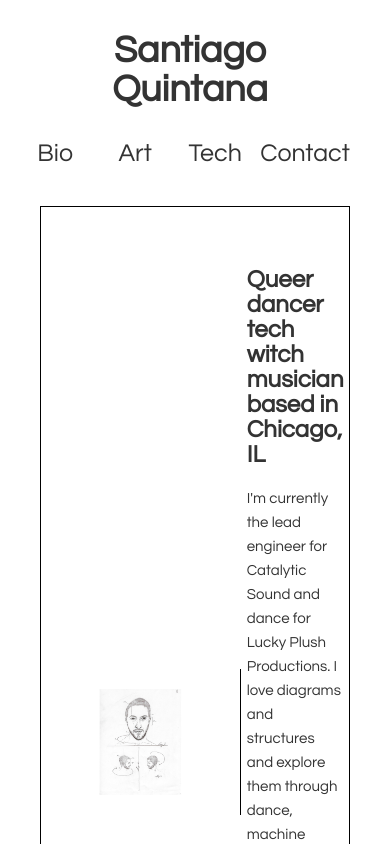
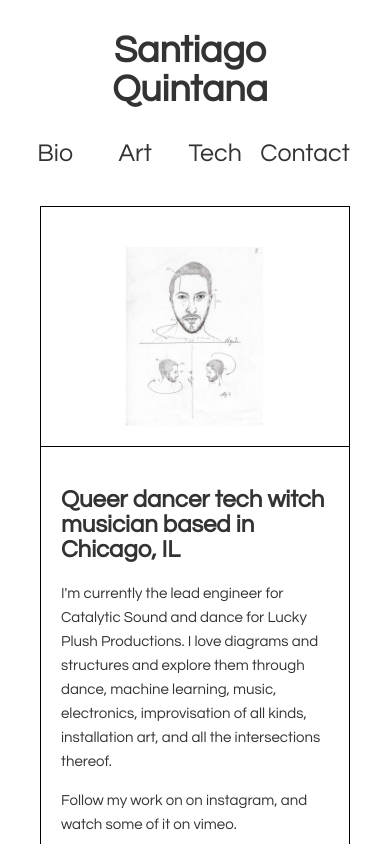
Before and after one commit to san3091/new-portfolio, a Svelte app: page / in a window 390 px wide. Shown: the top 844 px of the page. Built offline with nearby package versions, Linux system fonts and the light colour scheme.

Commit message:
mobilize works

```diff
--- a/src/App.svelte
+++ b/src/App.svelte
@@ -85,11 +85,12 @@
 
   @media only screen and (max-width: 1000px) {
     main {
-      flex-direction: column;
+      display: block;
     }
 
     .content {
       width: auto;
+      height: 100%;
     }
   }
 
--- a/src/components/Work.svelte
+++ b/src/components/Work.svelte
@@ -75,4 +75,23 @@
     margin: auto;
     padding: 20px;
   }
+
+  @media only screen and (max-width: 1000px) {
+    .work {
+      flex-direction: column;
+    }
+
+    .text-container {
+      overflow: visible;
+    }
+
+    .text {
+      min-height: 100%;
+    }
+
+    .media {
+      border-bottom: 1px solid black;
+      border-right: none;
+    }
+  }
 </style>
--- a/src/components/Works.svelte
+++ b/src/components/Works.svelte
@@ -47,4 +47,10 @@
     display: flex;
     height: var(--max-height);
   }
+
+  @media only screen and (max-width: 1000px) {
+    .works {
+      flex-direction: column-reverse;
+    }
+  }
 </style>
```
